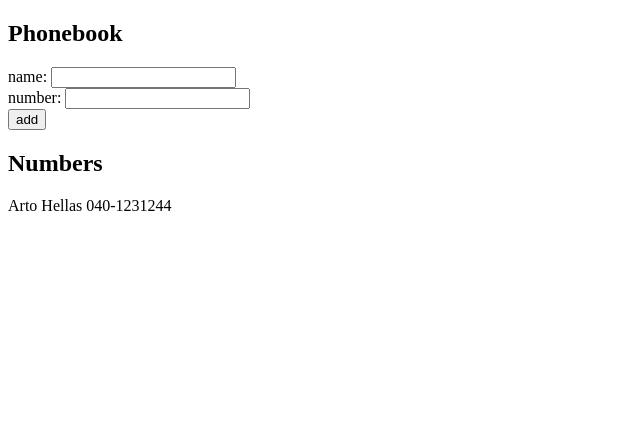
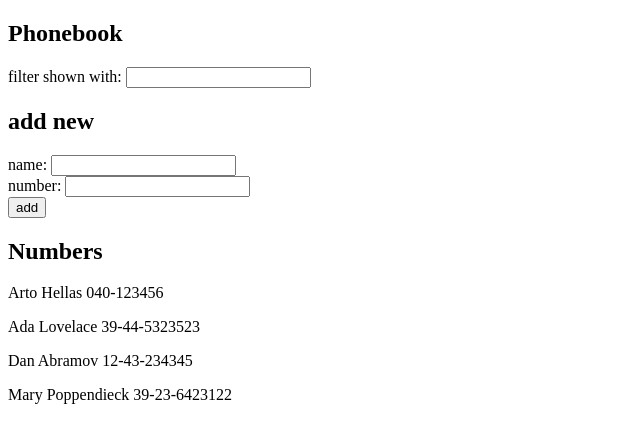
Before and after one commit to anttiu89/Fullstack, a React (Create React App) app in the folder osa2/puhelinluettelo/: page / in a window 1280 px wide. Shown: the top 442 px of the page, without its empty margins (0-640 px from the left). Built offline with nearby package versions, Linux system fonts and the light colour scheme.

Commit message:
2.9*: puhelinluettelo step4

```diff
--- a/osa2/puhelinluettelo/src/App.js
+++ b/osa2/puhelinluettelo/src/App.js
@@ -1,11 +1,35 @@
 import { useState } from 'react'
 
 const containsName = (paPersonArray, paName) => {
-  var nameArray = paPersonArray.map((person) => {
+  let nameArray = paPersonArray.map((person) => {
     return person.name;
   })
   let containsVariable = nameArray.includes(paName)
   return containsVariable
+}
+
+const filterPersons = (paPersonArray, paFilter) => {
+  console.log(paPersonArray)
+  let filteredPersonArray = paPersonArray.map((person) => {
+    if (paFilter.length === 0 || person.name.toUpperCase().includes(paFilter.toUpperCase()) === true) {
+      const personObject = {
+        name: person.name,
+        number: person.number
+      }
+      return personObject;
+    }
+    else {
+      const personObject = {
+        name: "",
+        number: ""
+      }
+      return personObject;
+    }
+  })
+
+  filteredPersonArray = filteredPersonArray.filter(person => person.name !== "")
+  console.log(filteredPersonArray.length)
+  return filteredPersonArray
 }
 
 const Person = (props) => {
@@ -14,14 +38,28 @@ const Person = (props) => {
   )
 }
 
+const Persons = (props) => {
+  console.log(props)
+  let filteredPersonArray = filterPersons(props.persons, props.filter)
+  return (
+    <div>
+      {filteredPersonArray.map(person =>
+        <Person key={person.name} person={person} />
+      )}
+    </div>
+  )
+}
+
 const App = () => {
-  const [persons, setPersons] = useState([{
-      name: "Arto Hellas",
-      number: "040-1231244"
-    }
+  const [persons, setPersons] = useState([
+    { name: 'Arto Hellas', number: '040-123456' },
+    { name: 'Ada Lovelace', number: '39-44-5323523' },
+    { name: 'Dan Abramov', number: '12-43-234345' },
+    { name: 'Mary Poppendieck', number: '39-23-6423122' }
   ])
   const [newName, setNewName] = useState('')
   const [newNumber, setNewNumber] = useState('')
+  const [newFilterByName, setNewFilterByName] = useState('')
 
   const addPerson = (event) => {
     event.preventDefault()
@@ -50,9 +88,18 @@ const App = () => {
     setNewNumber(event.target.value)
   }
 
+  const handleFilterByNameChange = (event) => {
+    console.log(event.target.value)
+    setNewFilterByName(event.target.value)
+  }
+
   return (
     <div>
       <h2>Phonebook</h2>
+        <div>
+          filter shown with: <input value={newFilterByName} onChange={handleFilterByNameChange} />
+        </div>
+      <h2>add new</h2>
       <form onSubmit={addPerson}>
         <div>
           name: <input value={newName} onChange={handleNameChange} />
@@ -66,9 +113,7 @@ const App = () => {
       </form>
       <h2>Numbers</h2>
       <div>
-        {persons.map(person =>
-          <Person key={person.name} person={person} />
-        )}
+        <Persons persons={persons} filter={newFilterByName} />
       </div>
     </div>
   )
```
